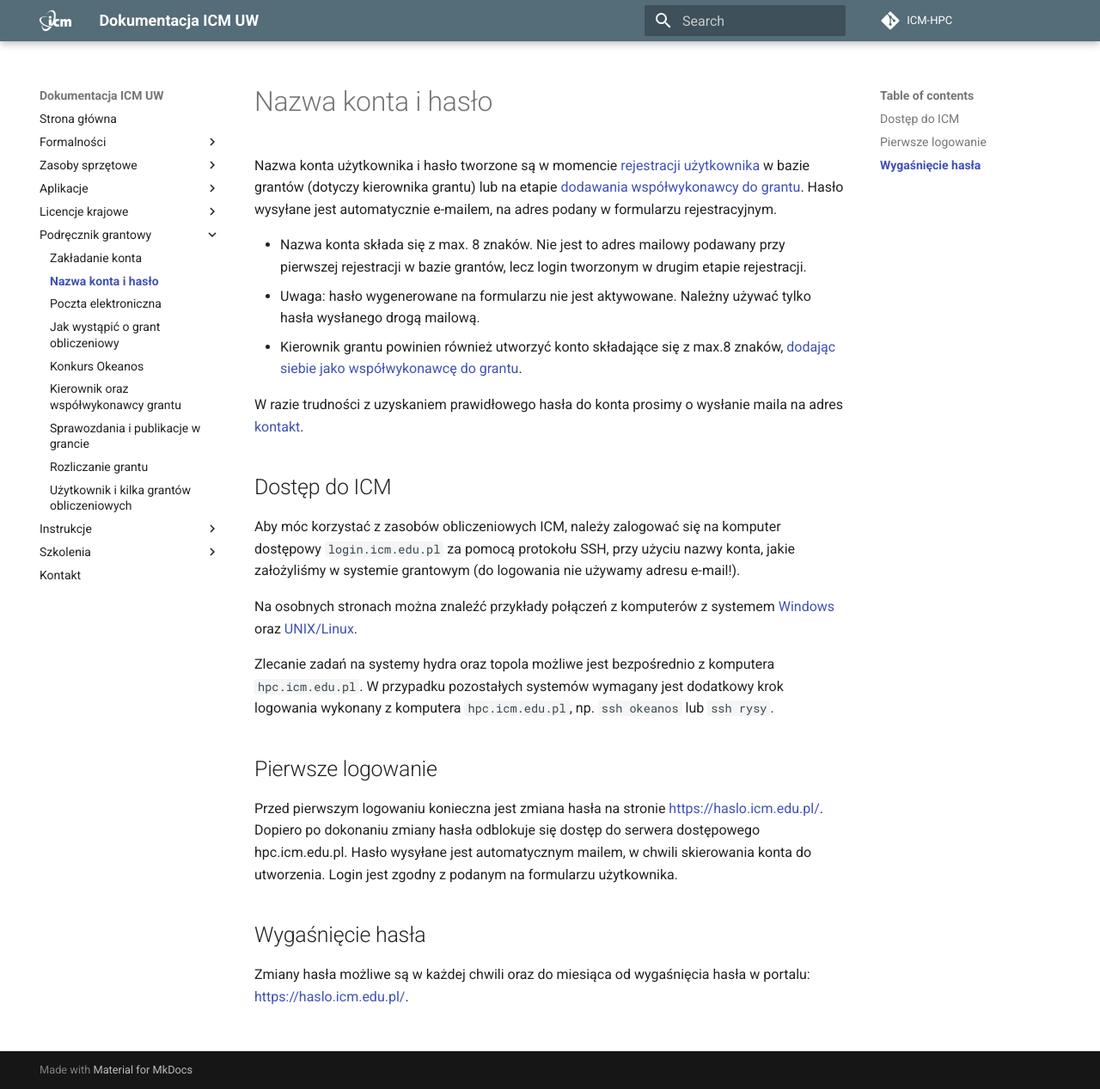
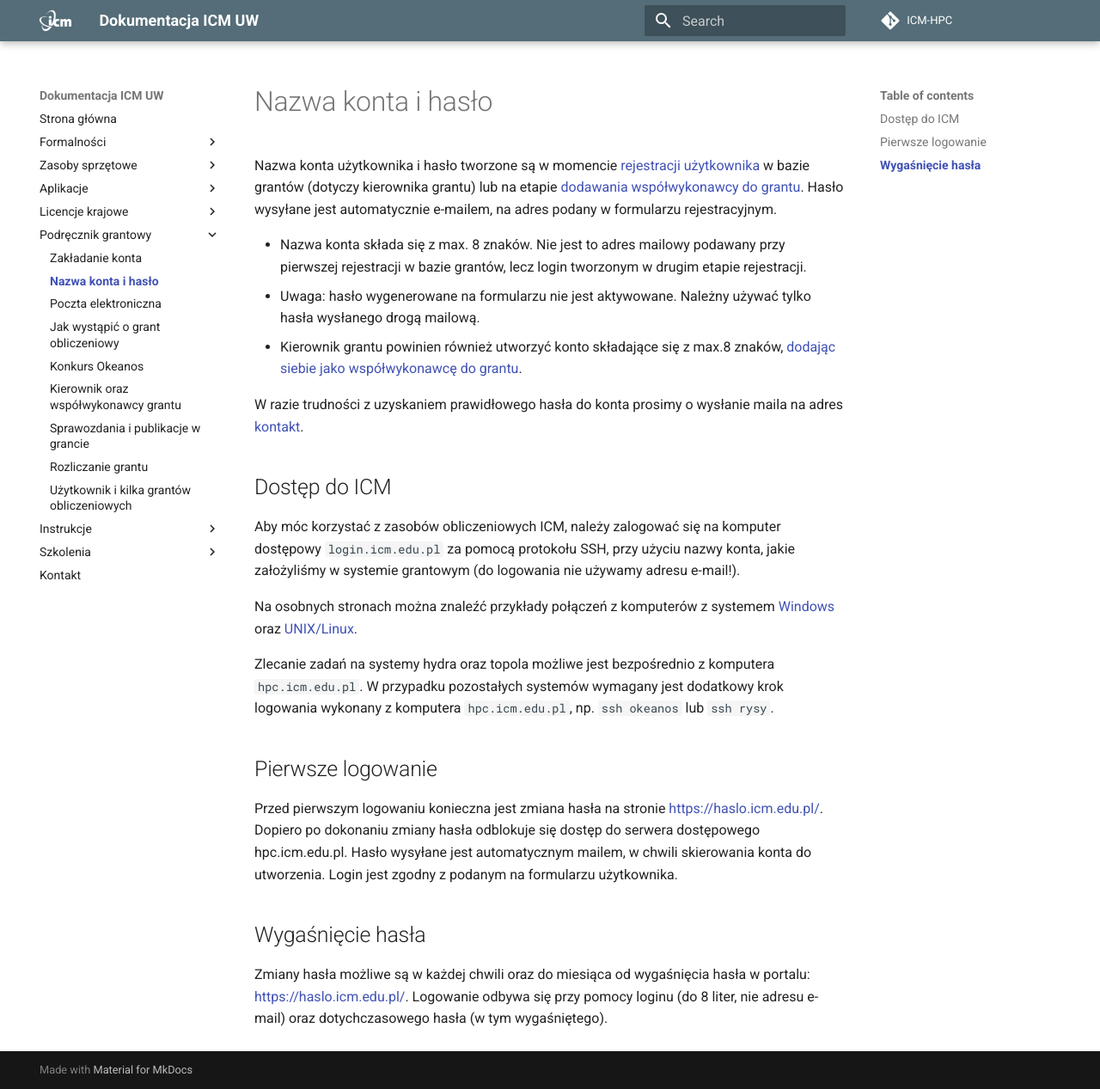
Before and after one commit to kubajal/hpc-docs, an MkDocs documentation site: the page built from docs/Podrecznik_grantowy/nazwa_konta_i_haslo.md, in a window 1280 px wide and 1267 px high. Shown: the whole window at 86% size. Built offline with MkDocs 1.6.1 and Material for MkDocs 9.7.7, drawn with Linux system fonts in a browser that asks for light colours.

Commit message:
Update nazwa_konta_i_haslo.md

```diff
--- a/docs/Podrecznik_grantowy/nazwa_konta_i_haslo.md
+++ b/docs/Podrecznik_grantowy/nazwa_konta_i_haslo.md
@@ -25,4 +25,4 @@ Hasło wysyłane jest automatycznym mailem, w chwili skierowania konta do utworz
 
 ## Wygaśnięcie hasła
 Zmiany hasła możliwe są w każdej chwili oraz do miesiąca od wygaśnięcia hasła w portalu:
-https://haslo.icm.edu.pl/.
+https://haslo.icm.edu.pl/. Logowanie odbywa się przy pomocy loginu (do 8 liter, nie adresu e-mail) oraz dotychczasowego hasła (w tym wygaśniętego).
```
